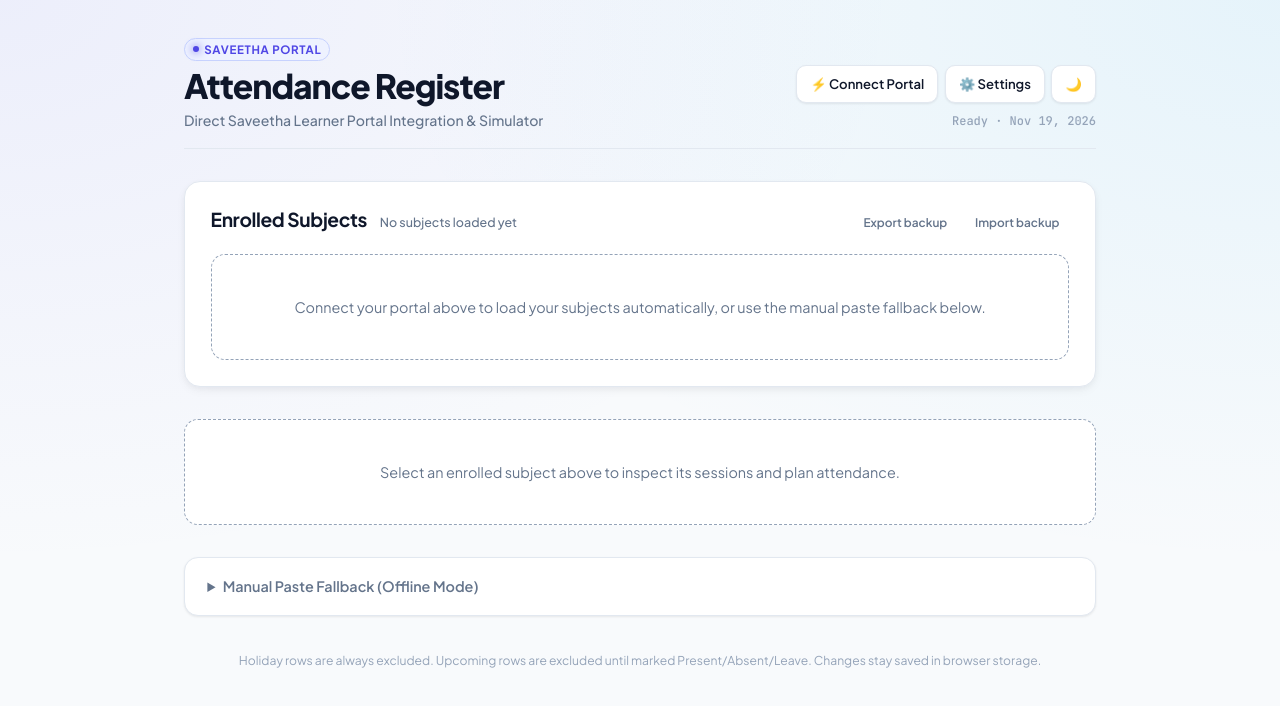
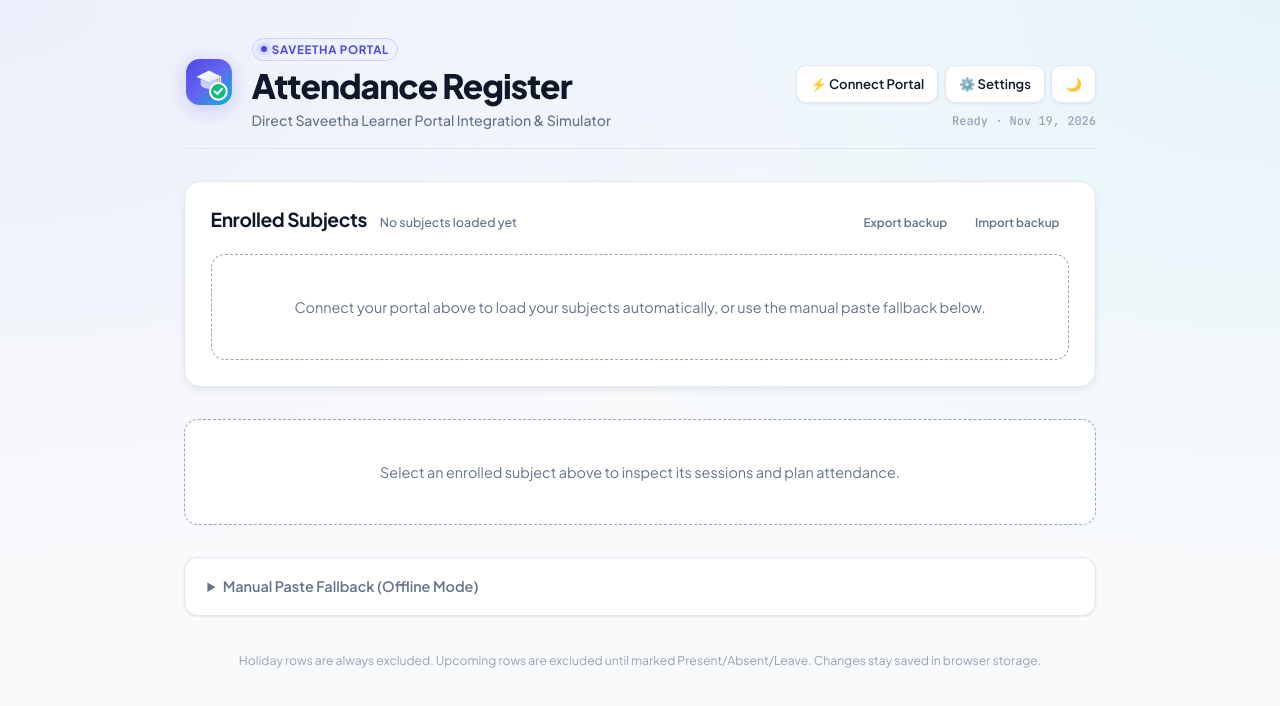
Before and after one commit to ragulk07/attendance-tracker, a website: page attendance-register.html in a window 1280 px wide. Drawn offline with Linux system fonts and the light colour scheme.

Commit message:
feat: add app logo and favicon branding

```diff
--- a/attendance-register.html
+++ b/attendance-register.html
@@ -4,6 +4,8 @@
 <meta charset="UTF-8">
 <meta name="viewport" content="width=device-width, initial-scale=1.0">
 <title>Attendance Register</title>
+<link rel="icon" type="image/svg+xml" href="/favicon.svg">
+<link rel="apple-touch-icon" href="/favicon.svg">
 <style>
   @import url('https://fonts.googleapis.com/css2?family=Plus+Jakarta+Sans:wght@400;500;600;700;800&family=JetBrains+Mono:wght@400;500;600&display=swap');
 
@@ -164,6 +166,18 @@
     margin-bottom: 2em;
     flex-wrap: wrap;
     gap: 1.2em;
+  }
+
+  .app-logo {
+    display: flex;
+    align-items: center;
+    justify-content: center;
+    flex-shrink: 0;
+    filter: drop-shadow(0 4px 10px rgba(79, 70, 229, 0.25));
+    transition: transform 0.2s cubic-bezier(0.34, 1.56, 0.64, 1);
+  }
+  .app-logo:hover {
+    transform: scale(1.06) rotate(-2deg);
   }
 
   .brand-badge {
@@ -837,7 +851,21 @@
 <body>
 
 <div id="stickyBar" class="sticky-bar" style="display:none;">
-  <div class="brand">Attendance Register</div>
+  <div class="brand">
+    <svg xmlns="http://www.w3.org/2000/svg" viewBox="0 0 48 48" width="22" height="22" fill="none" style="vertical-align:middle; flex-shrink:0;">
+      <defs>
+        <linearGradient id="sticky-logo-grad" x1="0%" y1="0%" x2="100%" y2="100%">
+          <stop offset="0%" stop-color="#4f46e5"/>
+          <stop offset="100%" stop-color="#06b6d4"/>
+        </linearGradient>
+      </defs>
+      <rect x="2" y="2" width="44" height="44" rx="10" fill="url(#sticky-logo-grad)"/>
+      <path d="M24 13L36 19L24 25L12 19L24 13Z" fill="#ffffff"/>
+      <circle cx="33" cy="33" r="7" fill="#10b981"/>
+      <path d="M30 33L32 35L35.5 31" stroke="#ffffff" stroke-width="1.6" stroke-linecap="round" stroke-linejoin="round"/>
+    </svg>
+    Attendance Register
+  </div>
   <div class="stats">
     Consolidated: <span id="stickyPct" class="pct-good">–%</span>
     <span style="font-weight:400; color:var(--ink-soft); font-size:0.9em;">(Target <span id="stickyTarget">75</span>%)</span>
@@ -847,10 +875,34 @@
 <div class="wrap">
 
   <header>
-    <div>
-      <div class="brand-badge"><span class="brand-dot"></span> Saveetha Portal</div>
-      <h1>Attendance Register</h1>
-      <div class="subtitle">Direct Saveetha Learner Portal Integration &amp; Simulator</div>
+    <div style="display:flex; align-items:center; gap:1.1em;">
+      <div class="app-logo">
+        <svg xmlns="http://www.w3.org/2000/svg" viewBox="0 0 48 48" width="50" height="50" fill="none">
+          <defs>
+            <linearGradient id="logo-grad-hdr" x1="0%" y1="0%" x2="100%" y2="100%">
+              <stop offset="0%" stop-color="#4f46e5"/>
+              <stop offset="50%" stop-color="#6366f1"/>
+              <stop offset="100%" stop-color="#06b6d4"/>
+            </linearGradient>
+            <linearGradient id="cap-grad-hdr" x1="0%" y1="0%" x2="100%" y2="100%">
+              <stop offset="0%" stop-color="#ffffff"/>
+              <stop offset="100%" stop-color="#e0e7ff"/>
+            </linearGradient>
+          </defs>
+          <rect x="2" y="2" width="44" height="44" rx="13" fill="url(#logo-grad-hdr)"/>
+          <path d="M24 13L36 19L24 25L12 19L24 13Z" fill="url(#cap-grad-hdr)"/>
+          <path d="M16 21.2V26.5C16 28.5 19.5 30.5 24 30.5C28.5 30.5 32 28.5 32 26.5V21.2L24 25.2L16 21.2Z" fill="#c7d2fe"/>
+          <path d="M33 20V27C33 27.5 33.5 28 34 28C34.5 28 35 27.5 35 27V19.5" stroke="#fed7aa" stroke-width="1.5" stroke-linecap="round"/>
+          <circle cx="34" cy="28.5" r="1.2" fill="#fb923c"/>
+          <circle cx="33" cy="33" r="8" fill="#10b981" stroke="#ffffff" stroke-width="2"/>
+          <path d="M29.5 33L32 35.5L36.5 30.5" stroke="#ffffff" stroke-width="2" stroke-linecap="round" stroke-linejoin="round"/>
+        </svg>
+      </div>
+      <div>
+        <div class="brand-badge"><span class="brand-dot"></span> Saveetha Portal</div>
+        <h1>Attendance Register</h1>
+        <div class="subtitle">Direct Saveetha Learner Portal Integration &amp; Simulator</div>
+      </div>
     </div>
     <div class="hdr-right">
       <div style="display:flex; gap:0.4em; align-items:center; flex-wrap:wrap;">
```
Also changed, not shown: public/index.html (+57 -5 lines), public/favicon.svg (added).
